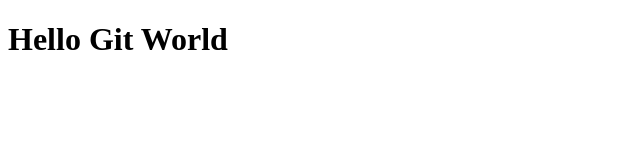
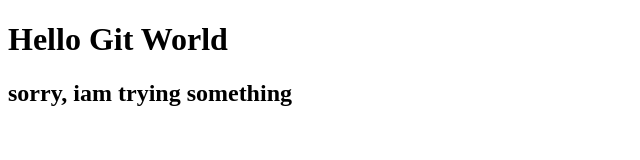
Before and after one commit to youssifessam2323/git-demo-repo, a plain HTML site: page index.html in a window 1280 px wide. Shown: the whole page, without its empty margins (0-640 px from the left). Drawn offline with Linux system fonts and the light colour scheme.

Commit message:
change index again

```diff
--- a/index.html
+++ b/index.html
@@ -7,5 +7,6 @@
 </head>
 <body>
     <h1>Hello Git World </h1>
+    <h2>sorry, iam trying something</h2>
 </body>
 </html>
```
